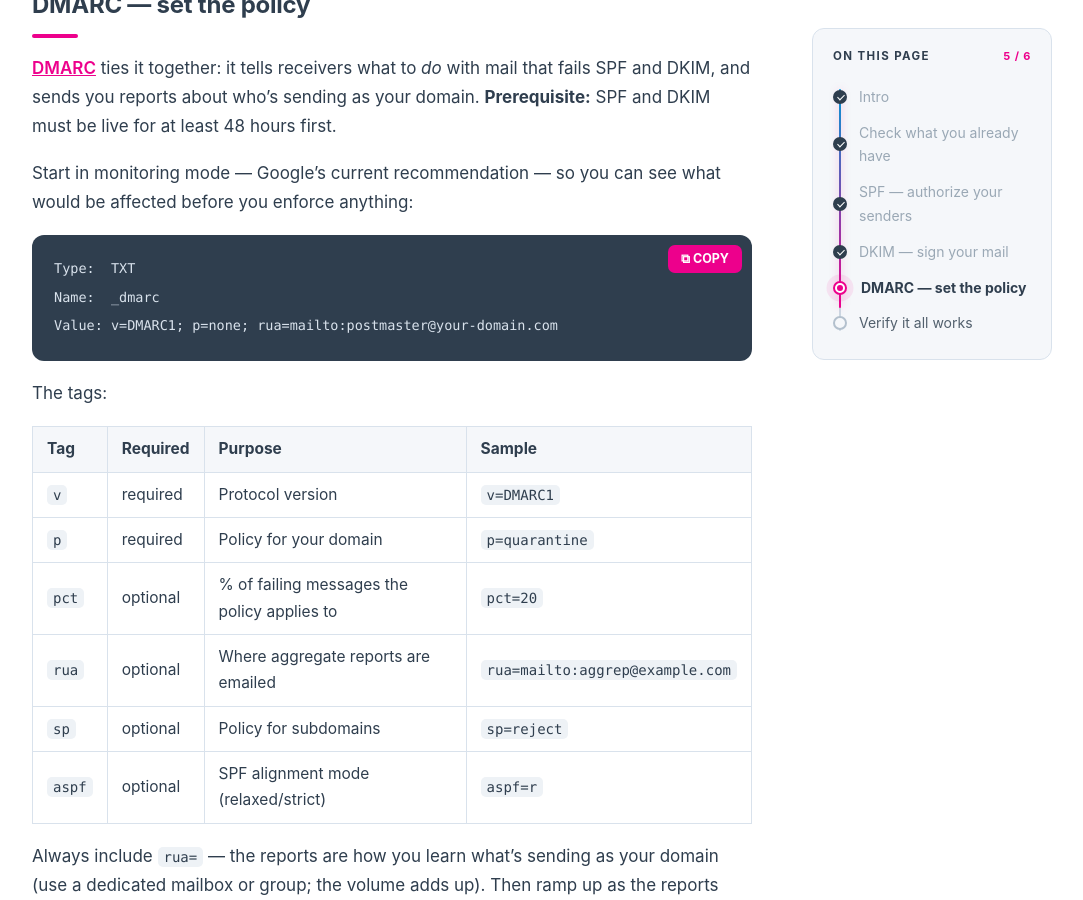
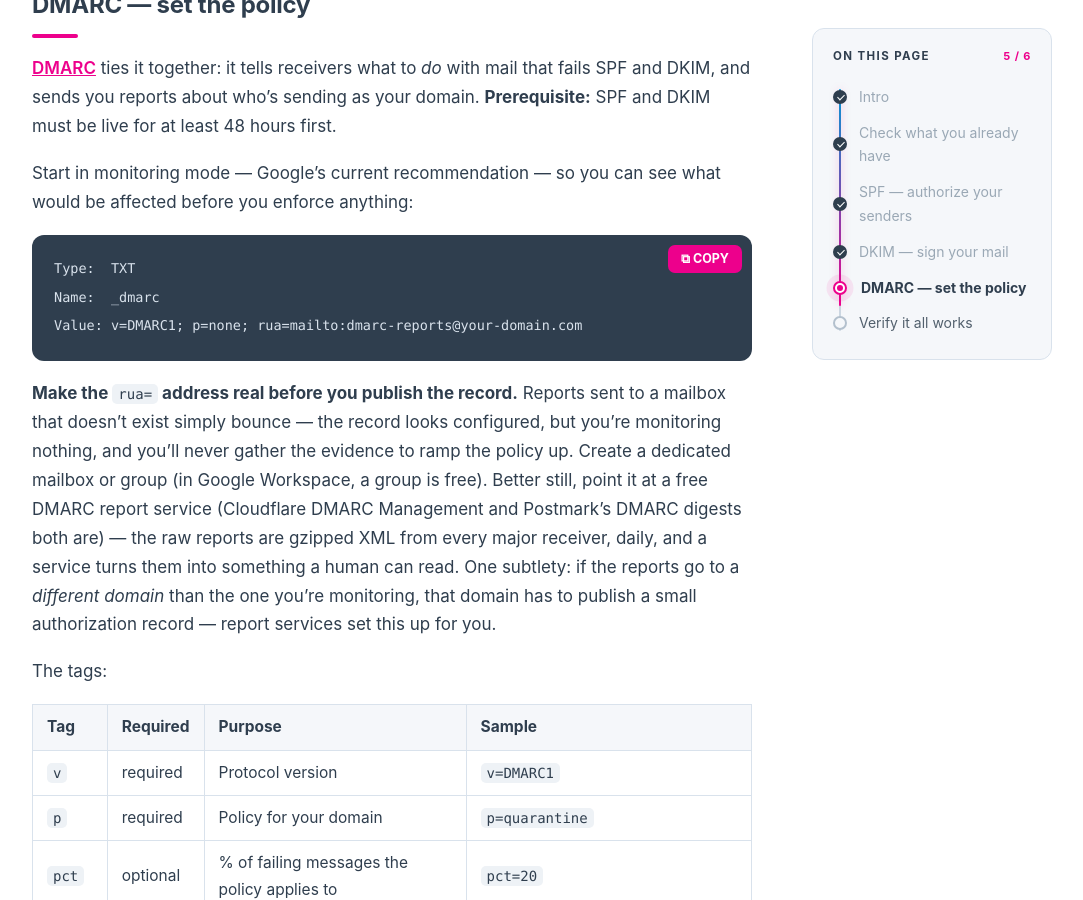
Before and after one commit to theWEBDOGS/guides, a Jekyll site: the page built from spf-dkim-dmarc/index.md, in a window 1280 px wide and 900 px high, scrolled down 3597 px. Shown: the whole window, without its empty margins (90-1173 px from the left). Built offline with Jekyll 4.4.1, drawn with Linux system fonts in a browser that asks for light colours; some web fonts are replaced.

Commit message:
Publish guides (2026-06-11) [generated]

````diff
--- a/spf-dkim-dmarc/index.md
+++ b/spf-dkim-dmarc/index.md
@@ -145,8 +145,19 @@ what would be affected before you enforce anything:
 ```
 Type:  TXT
 Name:  _dmarc
-Value: v=DMARC1; p=none; rua=mailto:postmaster@your-domain.com
+Value: v=DMARC1; p=none; rua=mailto:dmarc-reports@your-domain.com
 ```
+
+**Make the `rua=` address real before you publish the record.** Reports sent
+to a mailbox that doesn't exist simply bounce — the record looks configured,
+but you're monitoring nothing, and you'll never gather the evidence to ramp
+the policy up. Create a dedicated mailbox or group (in Google Workspace, a
+group is free). Better still, point it at a free DMARC report service
+(Cloudflare DMARC Management and Postmark's DMARC digests both are) — the
+raw reports are gzipped XML from every major receiver, daily, and a service
+turns them into something a human can read. One subtlety: if the reports go
+to a *different domain* than the one you're monitoring, that domain has to
+publish a small authorization record — report services set this up for you.
 
 The tags:
 
````
